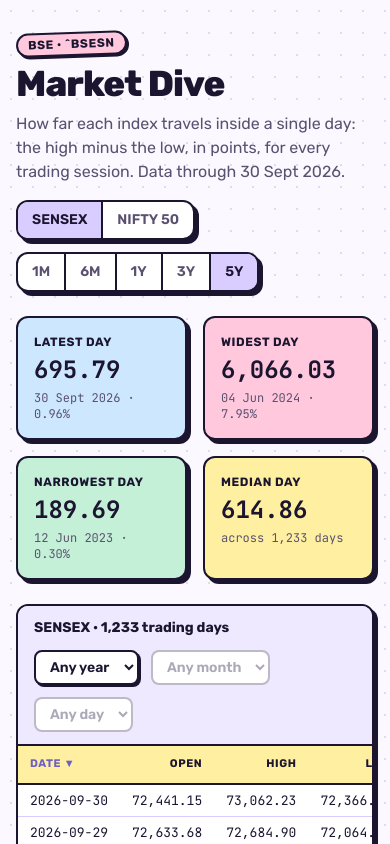
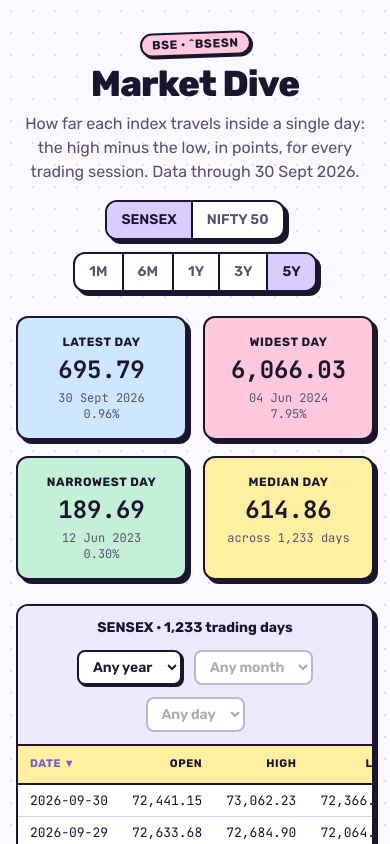
Before and after one commit to ANSH4195/market-dive, a React (Vite) app: page / in a window 390 px wide. Shown: the top 844 px of the page. Built offline with nearby package versions, Linux system fonts and the light colour scheme.

Commit message:
Center header, stat cards and table toolbar on mobile
Co-Authored-By: Claude Opus 5.5 <noreply@anthropic.com>

```diff
--- a/src/App.tsx
+++ b/src/App.tsx
@@ -51,8 +51,8 @@ export default function App() {
 
   return (
     <div className="mx-auto flex max-w-6xl flex-col gap-6 px-4 py-8 sm:px-6">
-      <header className="flex flex-wrap items-end justify-between gap-4">
-        <div className="flex flex-col gap-2">
+      <header className="flex flex-col items-center gap-4 text-center lg:flex-row lg:items-end lg:justify-between lg:text-left">
+        <div className="flex flex-col items-center gap-2 lg:items-start">
           <span className="brut w-fit rotate-[-2deg] bg-pink px-2.5 py-0.5 text-xs font-bold tracking-wider uppercase shadow-brut-sm">
             {meta.exchange} · {meta.yahoo}
           </span>
@@ -62,7 +62,7 @@ export default function App() {
             session.{file && ` Data through ${fmtDate(file.asof)}.`}
           </p>
         </div>
-        <div className="flex flex-wrap gap-3">
+        <div className="flex flex-wrap justify-center gap-3">
           <Segmented
             label="Index"
             value={indexId}
--- a/src/components/DayTable.tsx
+++ b/src/components/DayTable.tsx
@@ -63,12 +63,12 @@ export function DayTable({ days, name }: { days: Day[]; name: string }) {
 
   return (
     <section className="brut overflow-hidden bg-white">
-      <div className="flex flex-wrap items-center justify-between gap-3 border-b-[2.5px] border-ink bg-lilac px-4 py-3">
+      <div className="flex flex-col items-center gap-3 border-b-[2.5px] border-ink bg-lilac px-4 py-3 text-center lg:flex-row lg:justify-between lg:text-left">
         <h2 className="text-sm font-bold">
           {name} · {rows.length.toLocaleString('en-IN')}
           {prefix && ` of ${days.length.toLocaleString('en-IN')}`} trading days
         </h2>
-        <div className="flex flex-wrap items-center gap-3">
+        <div className="flex flex-wrap items-center justify-center gap-3">
           <DateSelect
             id="filter-year"
             label="Year"
--- a/src/components/StatCards.tsx
+++ b/src/components/StatCards.tsx
@@ -12,11 +12,19 @@ export function StatCards({ s }: { s: Summary }) {
   return (
     <section className="grid grid-cols-2 gap-4 lg:grid-cols-4">
       {cards.map((c) => (
-        <div key={c.label} className={`brut ${c.bg} flex flex-col gap-1 p-4`}>
+        <div key={c.label} className={`brut ${c.bg} flex flex-col items-center gap-1 p-4 text-center lg:items-start lg:text-left`}>
           <span className="text-xs font-bold tracking-wider uppercase">{c.label}</span>
           <span className="font-mono text-2xl font-bold tabular-nums sm:text-3xl">{fmt(c.value)}</span>
           <span className="font-mono text-xs text-ink-soft">
-            {c.day ? `${fmtDate(c.day.date)} · ${fmt(c.day.rangePct)}%` : c.meta}
+            {c.day ? (
+              <>
+                <span className="block sm:inline">{fmtDate(c.day.date)}</span>
+                <span className="hidden sm:inline"> · </span>
+                <span className="block sm:inline">{fmt(c.day.rangePct)}%</span>
+              </>
+            ) : (
+              c.meta
+            )}
           </span>
         </div>
       ))}
```
